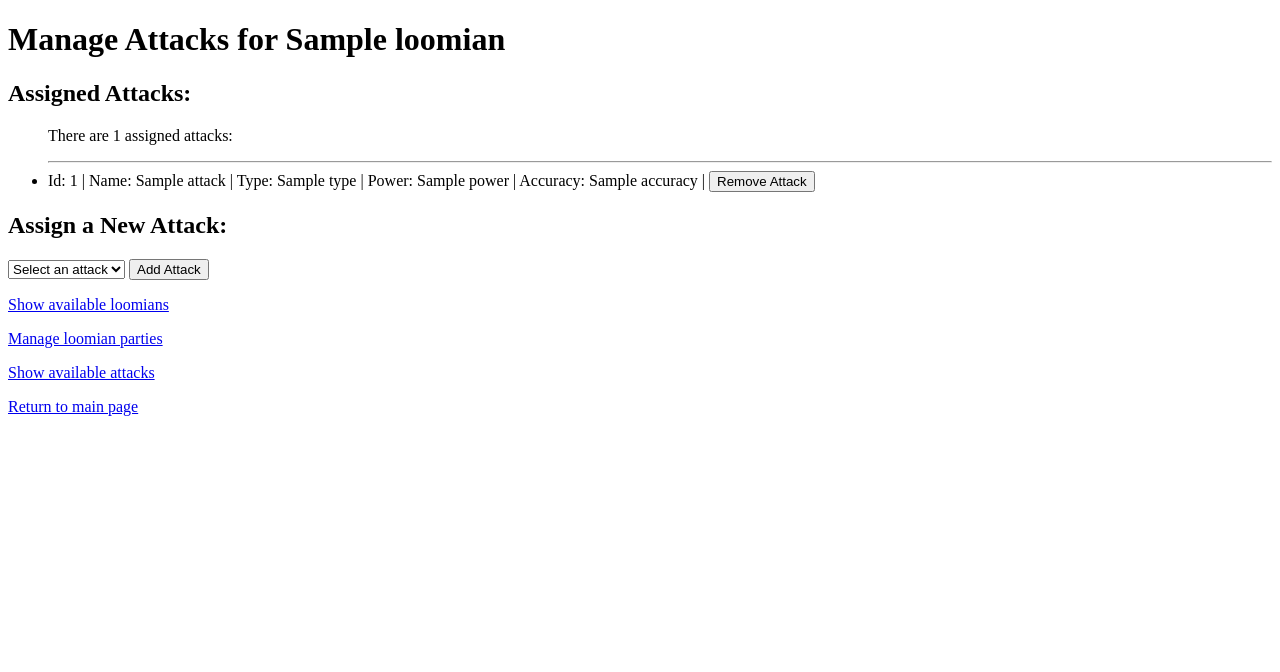
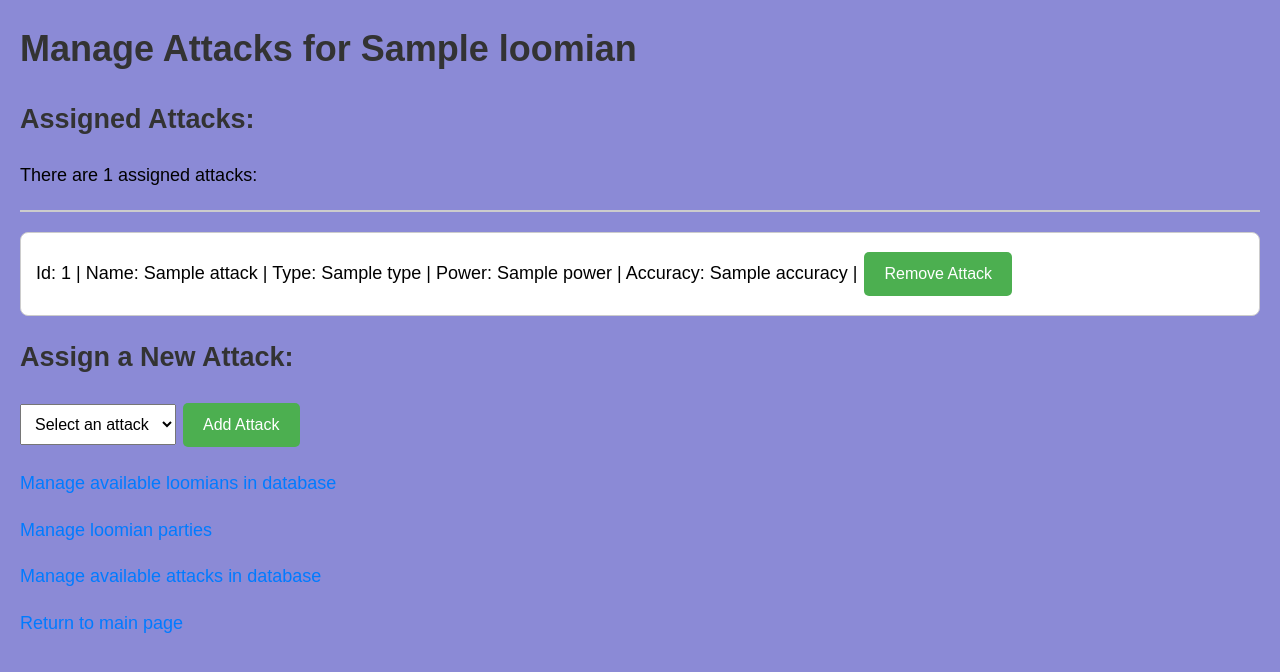
Before and after one commit to ernsaqrio/loomian_webapp, a Flask app: template templates/manage_attacks.html in a window 1280 px wide. Shown: the top 672 px of the page. Run offline with Flask 3, Linux system fonts and the light colour scheme; the template is opened without the code that fills it: most values are stand-ins (such as "Sample title", 1, 10 or a date in 2020).

Commit message:
Version 3

```diff
--- a/app.py
+++ b/app.py
@@ -16,6 +16,27 @@ db_config = {
 def index():
     return render_template("index.html")
 
+@app.route("/loomians/delete", methods=["POST"])
+def delete_loomian():
+    loomian_id = request.form["loomian_id"]
+
+    # Connecting to database
+    con = mysql.connector.connect(**db_config)
+    cursor = con.cursor()
+
+    # Deleting the loomian
+    cursor.execute("DELETE FROM Loomian_attack WHERE loomian_id = %s", (loomian_id,))
+    cursor.execute("DELETE FROM Loomian_party WHERE loomian_id = %s", (loomian_id,))
+    cursor.execute("DELETE FROM Loomian WHERE id = %s", (loomian_id,))
+
+    con.commit()
+
+    # Ending the connection
+    cursor.close()
+    con.close()
+
+    return redirect(url_for("loomians"))
+
 @app.route("/loomians")
 def loomians():
     # Connecting to database
@@ -31,6 +52,33 @@ def loomians():
     con.close()
 
     return render_template("loomians.html", loomians=loomians)
+
+@app.route("/loomians/add", methods=["POST"])
+def add_loomian():
+    id = request.form["id"]
+    name = request.form["name"]
+    main_type = request.form["main_type"]
+    secondary_type = request.form["secondary_type"]
+    ability = request.form["ability"]
+    melee_attack = request.form["melee_attack"]
+    melee_defense = request.form["melee_defense"]
+    ranged_attack = request.form["ranged_attack"]
+    ranged_defense = request.form["ranged_defense"]
+    speed = request.form["speed"]
+
+    # Connecting to database
+    con = mysql.connector.connect(**db_config)
+    cursor = con.cursor()
+
+    # Adding loomian to the database
+    cursor.execute("INSERT INTO Loomian (id, name, main_type, secondary_type, ability, melee_attack, melee_defense, ranged_attack, ranged_defense, speed) VALUES (%s, %s, %s, %s, %s, %s, %s, %s, %s, %s)", (id, name, main_type, secondary_type, ability, melee_attack, melee_defense, ranged_attack, ranged_defense, speed))
+    con.commit()
+
+    # Ending the connection
+    cursor.close()
+    con.close()
+
+    return redirect(url_for("loomians"))
 
 @app.route("/delete_party", methods=["POST"])
 def delete_party():
@@ -165,6 +213,25 @@ def remove_attack(loomian_id):
 
     return redirect(url_for("manage_attacks", loomian_id=loomian_id))
 
+@app.route("/attacks/delete", methods=["POST"])
+def delete_attack():
+    attack_id = request.form["attack_id"]
+
+    # Connecting to database
+    con = mysql.connector.connect(**db_config)
+    cursor = con.cursor()
+
+    # Deleting the attack
+    cursor.execute("DELETE FROM Loomian_attack WHERE attack_id = %s", (attack_id,))
+    cursor.execute("DELETE FROM Attack WHERE id = %s", (attack_id,))
+    con.commit()
+
+    # Ending the connection
+    cursor.close()
+    con.close()
+
+    return redirect(url_for("show_attacks"))
+
 @app.route("/attacks")
 def show_attacks():
     # Connecting to database
@@ -180,6 +247,28 @@ def show_attacks():
     con.close()
 
     return render_template("attacks.html", attacks=attacks)
+
+@app.route("/attacks/create", methods=["POST"])
+def create_attack():
+    id = request.form["id"]
+    name = request.form["name"]
+    type = request.form["type"]
+    power = request.form["power"]
+    accuracy = request.form["accuracy"]
+
+    # Connecting to database
+    con = mysql.connector.connect(**db_config)
+    cursor = con.cursor()
+
+    # Creating attack in the database
+    cursor.execute("INSERT INTO Attack (id, name, type, power, accuracy) VALUES (%s, %s, %s, %s, %s)", (id, name, type, power, accuracy))
+    con.commit()
+
+    # Ending the connection
+    cursor.close()
+    con.close()
+
+    return redirect(url_for("show_attacks"))
 
 @app.route("/loomian/<int:loomian_id>/attacks", methods=["GET","POST"])
 def manage_attacks(loomian_id):
--- /dev/null
+++ b/static/css/styles.css
@@ -0,0 +1,92 @@
+body {
+    background-color: #8b8ad6;
+    font-family: Arial, sans-serif;
+    margin: 20px;
+    padding: 0;
+    font-size: 18px;
+    line-height: 1.6;
+}
+
+h1, h2, h3, h4, h5, h6 {
+    color: #f0f8ff;
+    margin: 20px 0;
+}
+
+ul {
+    list-style-type: none;
+    padding: 0;
+}
+
+li {
+    background-color: white;
+    border: 1px solid #cccccc;
+    border-radius: 8px;
+    padding: 15px;
+    margin-bottom: 10px;
+}
+
+form label {
+    display: block;
+    margin-top: 12px;
+    font-weight: bold;
+    color: #ffffff;
+}
+
+button, input[type="submit"] {
+    background-color: #007bff;
+    color: white;
+    border: none;
+    border-radius: 5px;
+    padding: 10px 14px;
+    cursor: pointer;
+    min-height: 44px;
+    min-width: 44px;
+    font-size: 16px;
+    transition: background-color 0.3s ease;
+}
+
+button:hover, input[type="submit"]:hover {
+    background-color: #0056b3;
+}
+
+a {
+    color: #ffd700;
+    text-decoration: none;
+    transition: color 0.3s ease;
+}
+
+a:hover {
+    text-decoration: underline;
+}
+
+a:focus, button:focus, input:focus {
+    outline: 3px solid #ffa500;
+    outline-offset: 2px;
+}
+
+hr {
+    margin: 20px 0;
+    border: 1px solid #cccccc;
+}
+
+table {
+     width: 100%;
+     border-collapse: collapse;
+}
+th, td {
+    padding: 10px;
+    text-align: left;
+}
+th {
+    background-color: #f2f2f2;
+}
+
+td {
+    background-color: #d1d36e;
+}
+
+.logo-image {
+    width: 200px;
+    height: auto;
+    margin-right: 200px;
+}
--- a/templates/manage_attacks.html
+++ b/templates/manage_attacks.html
@@ -4,6 +4,58 @@
     <meta charset="UTF-8">
     <meta name="viewport" content="width=device-width, initial-scale=1.0">
     <title>Manage Attacks for {{ loomian.name }}</title>
+    <link rel="stylesheet" href="{{ url_for('static', filename='css/styles.css') }}">
+    <link rel="stylesheet" href="https://cdnjs.cloudflare.com/ajax/libs/font-awesome/6.0.0-beta3/css/all.min.css">
+    <style>
+        body {
+            font-family: Arial, sans-serif;
+            margin: 20px;
+        }
+        h1, h2 {
+            color: #333;
+        }
+        ul {
+            list-style-type: none;
+            padding: 0;
+        }
+        li {
+            margin: 10px 0;
+        }
+        form {
+            display: inline;
+        }
+        input[type="submit"] {
+            background-color: #4CAF50;
+            color: white;
+            border: none;
+            padding: 10px 20px;
+            text-align: center;
+            text-decoration: none;
+            display: inline-block;
+            font-size: 16px;
+            margin: 4px 2px;
+            cursor: pointer;
+        }
+        input[type="submit"]:hover {
+            background-color: #45a049;
+        }
+        select {
+            padding: 10px;
+            font-size: 16px;
+        }
+        option {
+            padding: 10px;
+            font-size: 16px;
+        }
+        a {
+            text-decoration: none;
+            color: #007BFF;
+        }
+        a:hover {
+            text-decoration: underline;
+        }
+    </style>
+    <script src="https://code.jquery.com/jquery-3.6.0.min.js"></script>
 </head>
 <body>
     <h1>Manage Attacks for {{ loomian.name }}</h1>
@@ -38,9 +90,9 @@
         <input type="submit" value="Add Attack">
     </form>
 
-    <p><a href="{{ url_for('loomians') }}">Show available loomians</a></p>
+    <p><a href="{{ url_for('loomians') }}">Manage available loomians in database</a></p>
     <p><a href="{{ url_for('show_parties') }}">Manage loomian parties</a></p>
-    <p><a href="{{ url_for('show_attacks') }}">Show available attacks</a></p>
+    <p><a href="{{ url_for('show_attacks') }}">Manage available attacks in database</a></p>
     <p><a href="{{ url_for('index') }}">Return to main page</a></p>
 </body>
 </html>
--- a/templates/view_party.html
+++ b/templates/view_party.html
@@ -4,6 +4,9 @@
     <meta charset="UTF-8">
     <meta name="viewport" content="width=device-width, initial-scale=1.0">
     <title>Party: {{ party.name}}</title>
+    <link rel="stylesheet" href="{{ url_for('static', filename='css/styles.css') }}">
+    <link rel="stylesheet" href="https://cdnjs.cloudflare.com/ajax/libs/font-awesome/6.0.0-beta3/css/all.min.css">
+    <script src="https://code.jquery.com/jquery-3.6.0.min.js"></script>
 </head>
 <body>
     <h1>Party: {{ party.name}}</h1>
@@ -22,6 +25,7 @@
                     <button type="submit">Remove</button>
                 </form>
             </li>
+            <p></p>
         {% endfor %}
     </ul>
 
```
Also changed, not shown: templates/attacks.html (+33 -1 lines), templates/index.html (+8 -9 lines), templates/loomians.html (+46 -2 lines), templates/manage_parties.html (+6 -2 lines), static/images/Roblox_Logo_2025.png (added), static/images/loomian-logo.png (added), static/images/lts-logo.png (added).
